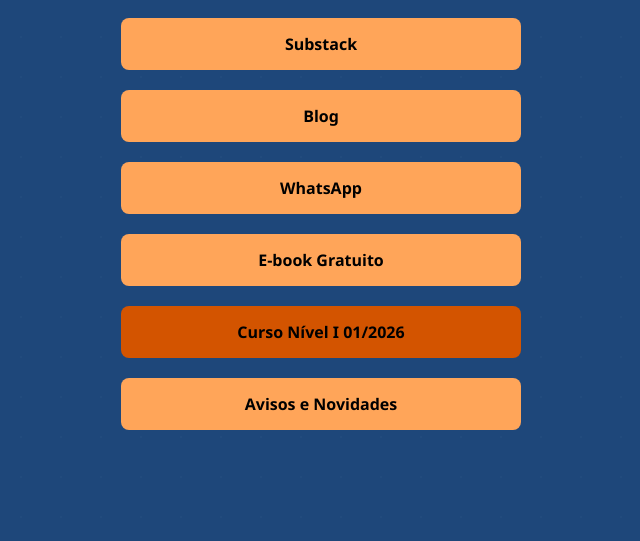
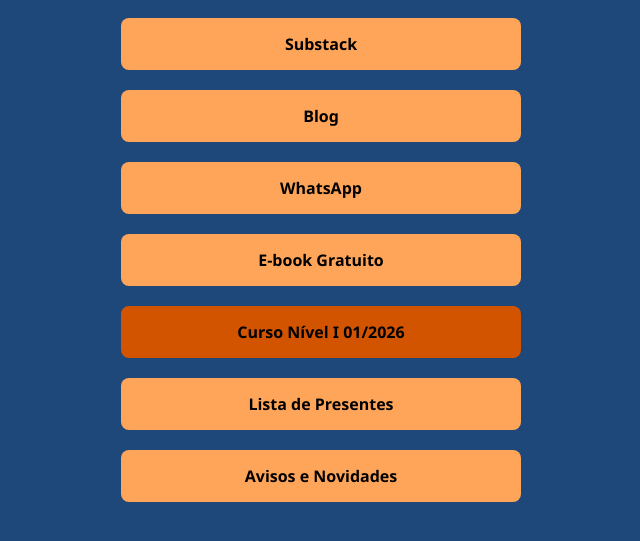
Before and after one commit to jyotishabr/jyotishabr, a plain HTML site: page index.html in a window 1280 px wide. Shown: the part 223-764 px from the top of the page, without its empty margins (319-959 px from the left). Drawn offline with Linux system fonts and the light colour scheme.

Commit message:
Update index.html
lista de presentes

```diff
--- a/index.html
+++ b/index.html
@@ -70,6 +70,7 @@
     <a href="https://wa.me/5512997494931" class="link-button">WhatsApp</a>
     <a href="https://lp.jyotisha.com.br/e-book-gratuito-o-que-e-o-jyotisha" class="link-button">E-book Gratuito</a>
     <a href="https://lp.jyotisha.com.br/curso-online-fundamentos-do-jyotisha" class="link-button curso">Curso Nível I 01/2026</a>
+    <a href="https://www.amazon.com.br/hz/wishlist/ls/OPP3480PL2FU?ref_=wl_share&fbclid=PAdGRleAO-V31leHRuA2FlbQIxMQBzcnRjBmFwcF9pZA8xMjQwMjQ1NzQyODc0MTQAAafLzkrrl4eUFN-3KO_OoeQkHsk0wyyKZe8ePbxDoErAal3KpcUZi_Sgv63N1Q_aem_dJUUMaHI7PiYX_VSN5MkHg" class="link-button">Lista de Presentes</a>
     <a href="https://lp.jyotisha.com.br/avise-me" class="link-button">Avisos e Novidades</a>
   </div>
 </body>
```
